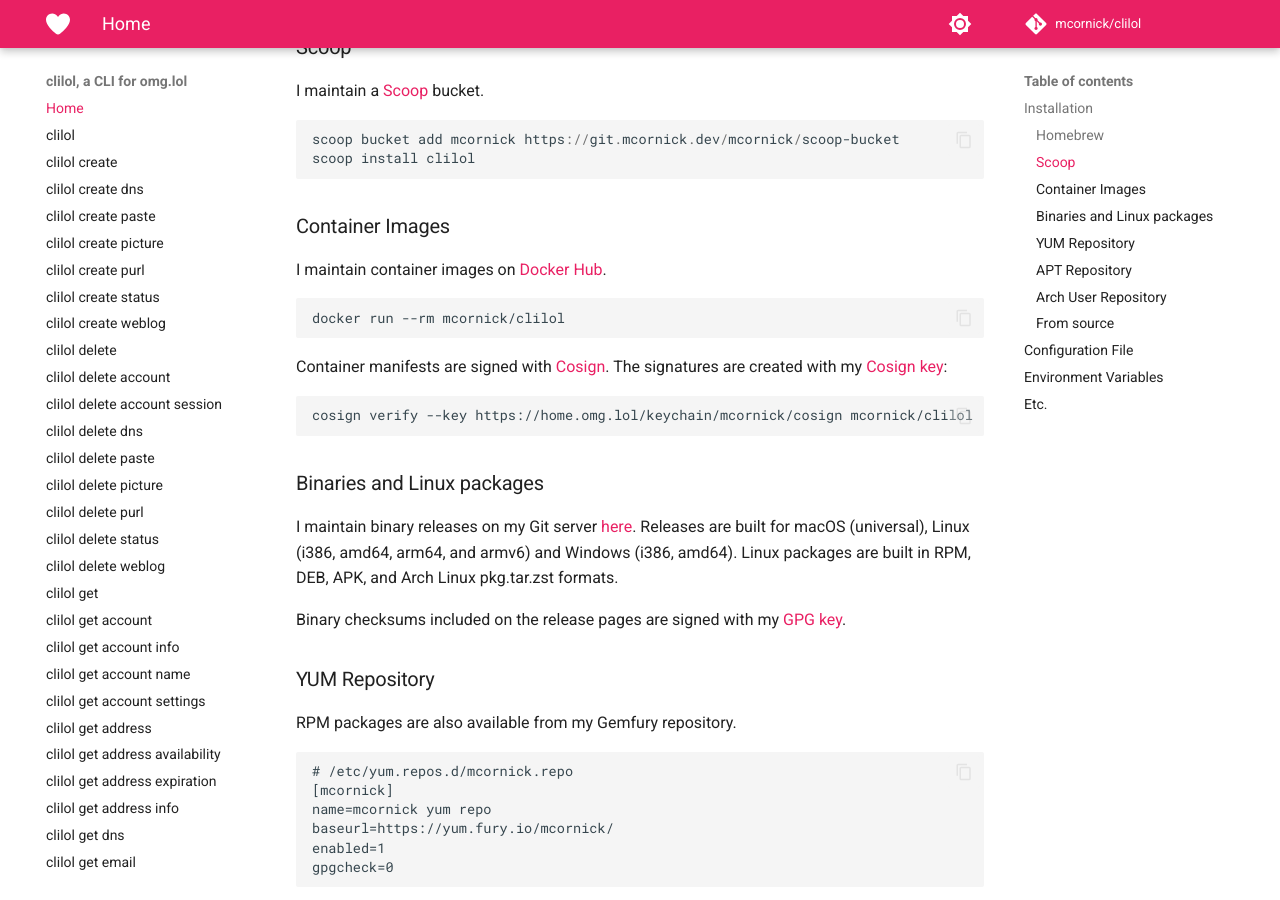
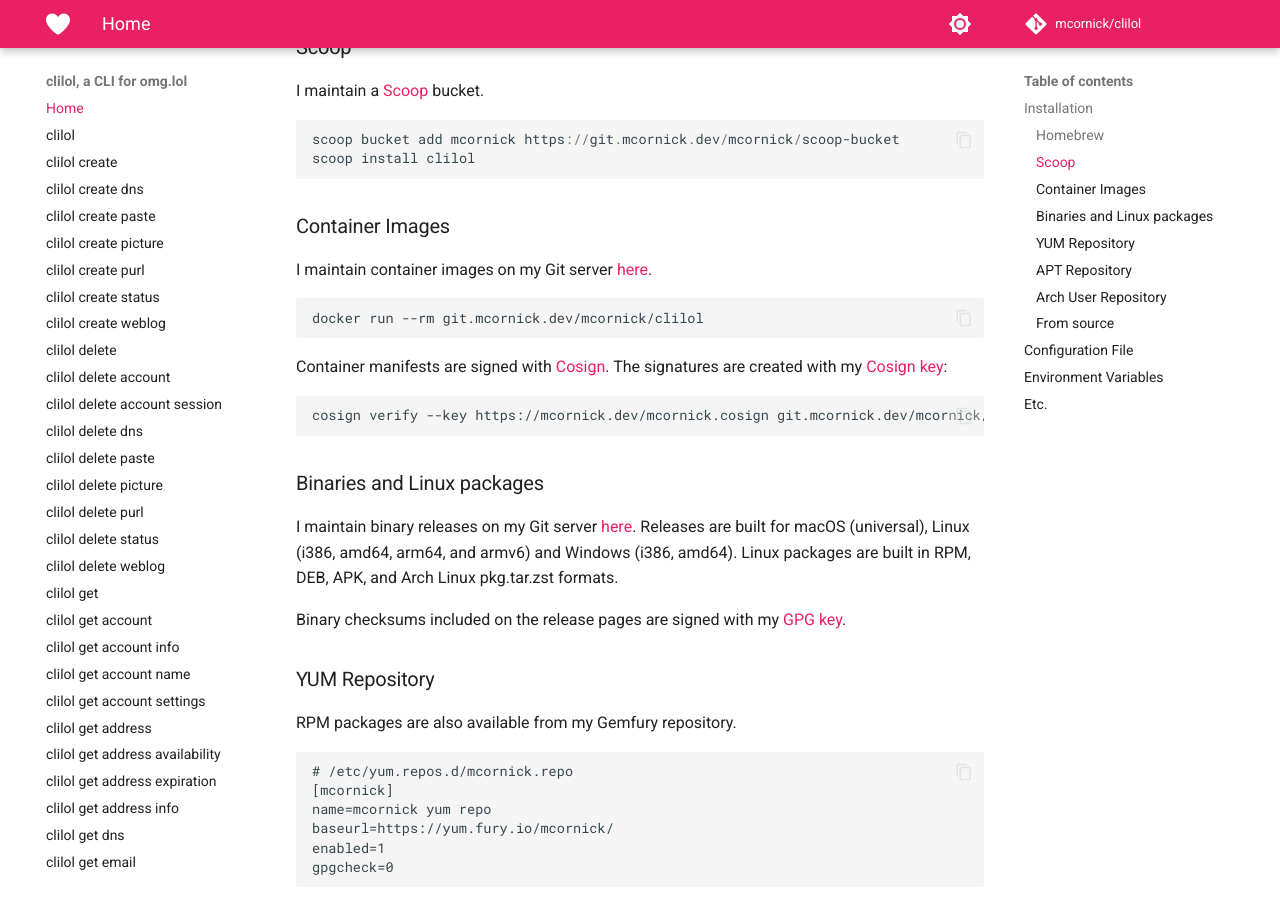
Before and after one commit to mcornick/clilol, an MkDocs documentation site: the page built from docs/index.md, in a window 1280 px wide and 900 px high, scrolled down 1148 px. Built offline with MkDocs 1.6.1 and Material for MkDocs 9.7.7, drawn with Linux system fonts in a browser that asks for light colours.

Commit message:
build: move container images to git.mcornick.dev
Signed-off-by: Mark Cornick <mcornick@mcornick.com>

````diff
--- a/docs/index.md
+++ b/docs/index.md
@@ -37,19 +37,19 @@
 
 ### Container Images
 
-I maintain container images on
-[Docker Hub](https://hub.docker.com/repository/docker/mcornick/clilol).
+I maintain container images on my Git server
+[here](https://git.mcornick.dev/mcornick/clilol/packages).
 
 ```bash
-docker run --rm mcornick/clilol
+docker run --rm git.mcornick.dev/mcornick/clilol
 ```
 
 Container manifests are signed with
 [Cosign](https://docs.sigstore.dev/cosign/overview/). The signatures are
-created with my [Cosign key](https://home.omg.lol/keychain/mcornick/cosign):
+created with my [Cosign key](https://mcornick.dev/mcornick.cosign):
 
 ```bash
-cosign verify --key https://home.omg.lol/keychain/mcornick/cosign mcornick/clilol
+cosign verify --key https://mcornick.dev/mcornick.cosign git.mcornick.dev/mcornick/clilol
 ```
 
 ### Binaries and Linux packages
````
Also changed, not shown: .goreleaser.yaml (+1 -23 lines), 1 other file.
